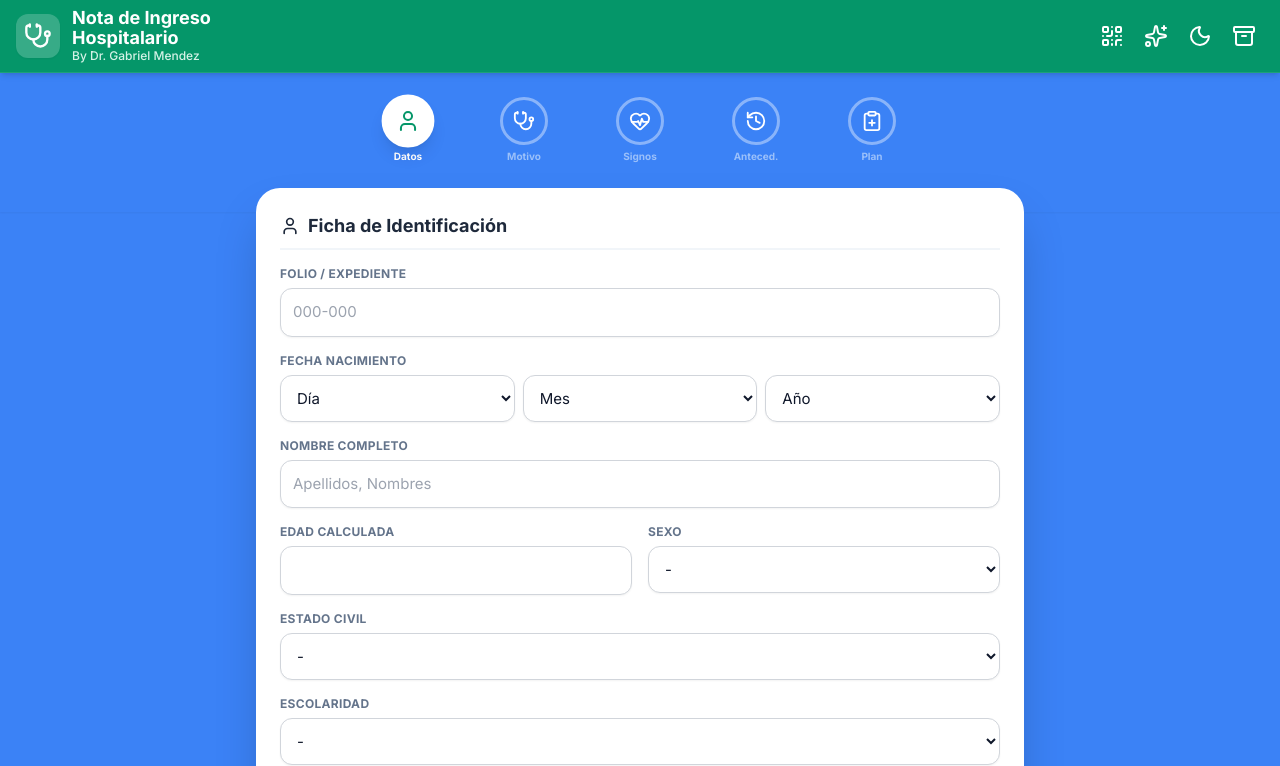
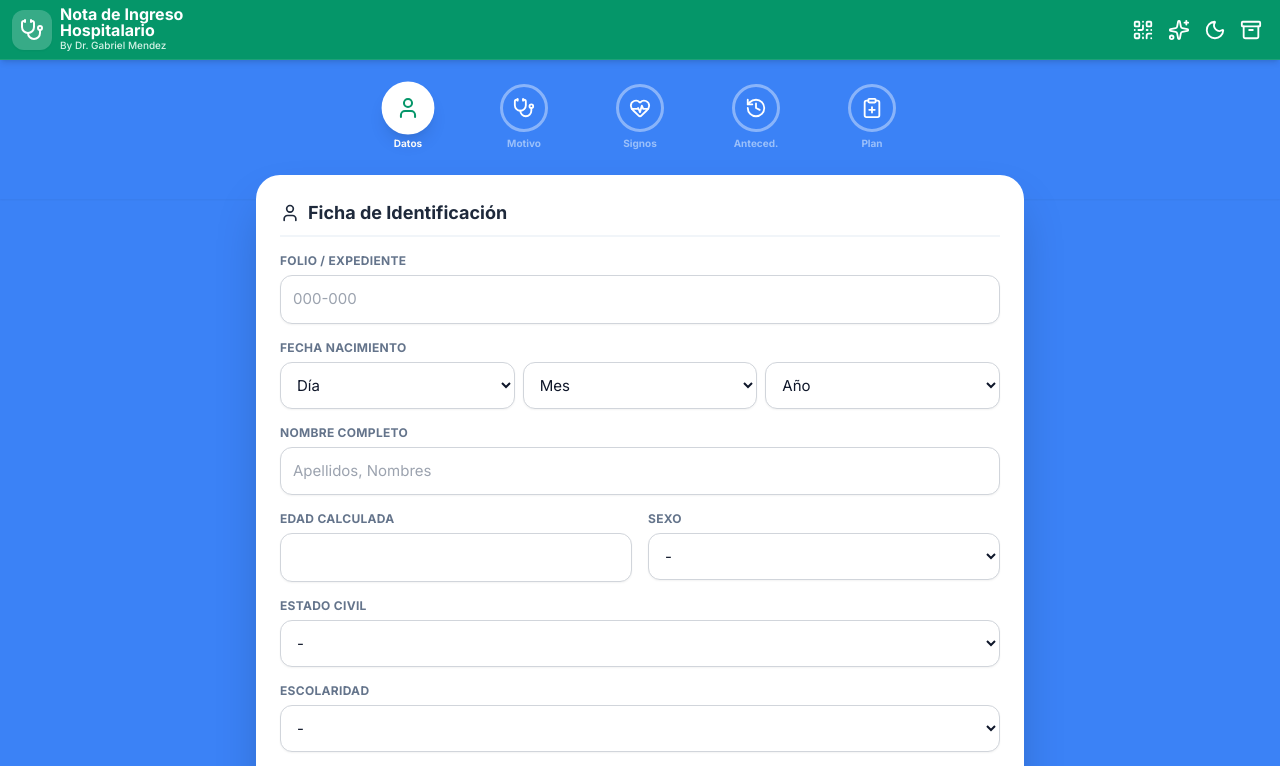
Before and after one commit to Medicazo100/Notas-Medicas, a React (Vite) app: page / in a window 1280 px wide. Shown: the top 766 px of the page. Built offline with nearby package versions, Linux system fonts and the light colour scheme.

Commit message:
fix(ui): Adjust header spacing and icon size
Refine the application header by reducing padding and gap sizes for a more compact layout. Also, decrease the size of the Stethoscope icon to better fit the overall design.

```diff
--- a/App.tsx
+++ b/App.tsx
@@ -757,22 +757,22 @@ export default function App() {
   return (
     <div className="app-bg min-h-screen text-slate-800 dark:text-slate-200 pb-20 font-sans">
       <AuroraStyles />
-      <div className="bg-emerald-600 dark:bg-slate-950 sticky top-0 z-50 px-4 py-2 flex justify-between items-center shadow-md border-b border-white/10 transition-all">
-          <div className="flex items-center gap-3">
+      <div className="bg-emerald-600 dark:bg-slate-950 sticky top-0 z-50 px-3 py-1.5 flex justify-between items-center shadow-md border-b border-white/10 transition-all">
+          <div className="flex items-center gap-2">
               <button onClick={() => setShowDisclaimer(true)} className="bg-white/20 text-white p-2 rounded-xl hover:bg-white/30 transition-colors shadow-sm">
-                  <Stethoscope size={28}/>
+                  <Stethoscope size={24}/>
               </button>
               <div className="flex flex-col">
-                   <h1 className="font-bold text-lg leading-5 text-white">Nota de Ingreso</h1>
-                   <h1 className="font-bold text-lg leading-5 text-white">Hospitalario</h1>
-                   <p className="text-xs text-emerald-50 opacity-90 font-medium">By Dr. Gabriel Mendez</p>
+                   <h1 className="font-bold text-base leading-4 text-white">Nota de Ingreso</h1>
+                   <h1 className="font-bold text-base leading-4 text-white">Hospitalario</h1>
+                   <p className="text-[10px] text-emerald-50 opacity-90 font-medium">By Dr. Gabriel Mendez</p>
               </div>
           </div>
-          <div className="flex gap-1">
-              <button onClick={() => setShowQr(true)} className="p-2 text-white hover:bg-white/20 rounded-lg transition-colors"><QrCode size={24}/></button>
-              <button onClick={() => handleSystemAnalysis()} disabled={isProcessing} className="p-2 text-white hover:bg-white/20 rounded-lg transition-colors">{isProcessing ? <Loader2 className="animate-spin" size={24} /> : <Sparkles size={24}/>}</button>
-              <button onClick={() => setDark(!dark)} className="p-2 text-white hover:bg-white/20 rounded-lg transition-colors">{dark ? <Sun size={24}/> : <Moon size={24}/>}</button>
-              <button onClick={() => setShowHistory(true)} className="p-2 text-white hover:bg-white/20 rounded-lg transition-colors"><Archive size={24}/></button>
+          <div className="flex gap-0.5">
+              <button onClick={() => setShowQr(true)} className="p-1.5 text-white hover:bg-white/20 rounded-lg transition-colors"><QrCode size={22}/></button>
+              <button onClick={() => handleSystemAnalysis()} disabled={isProcessing} className="p-1.5 text-white hover:bg-white/20 rounded-lg transition-colors">{isProcessing ? <Loader2 className="animate-spin" size={22} /> : <Sparkles size={22}/>}</button>
+              <button onClick={() => setDark(!dark)} className="p-1.5 text-white hover:bg-white/20 rounded-lg transition-colors">{dark ? <Sun size={22}/> : <Moon size={22}/>}</button>
+              <button onClick={() => setShowHistory(true)} className="p-1.5 text-white hover:bg-white/20 rounded-lg transition-colors"><Archive size={22}/></button>
           </div>
       </div>
       <div className="bg-blue-500 dark:bg-slate-950 px-4 pt-6 pb-12 shadow-sm relative z-20"><div className="flex justify-between max-w-lg mx-auto">{STEPS_CONFIG.map(s => <div key={s.id} onClick={() => setStep(s.id)} className="flex flex-col items-center gap-1 cursor-pointer"><div className={`w-12 h-12 rounded-full flex items-center justify-center border-[3px] transition-all ${step===s.id ? 'bg-white text-emerald-600 border-white scale-110 shadow-lg' : 'border-white/40 text-white'}`}><s.icon size={22}/></div><span className={`text-[10px] font-bold ${step===s.id ? 'text-white' : 'text-blue-100/60'}`}>{s.label}</span></div>)}</div></div>
```
